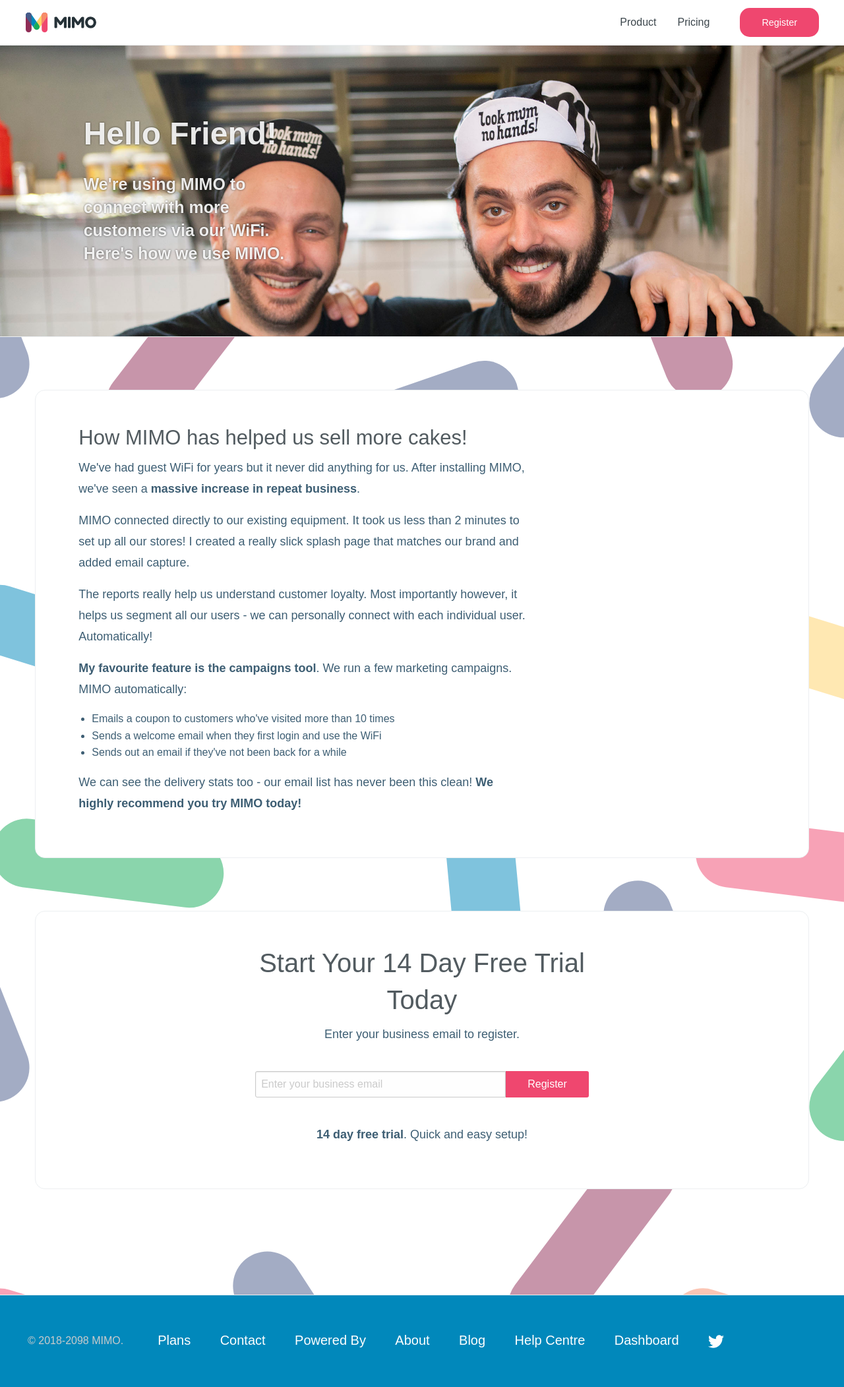
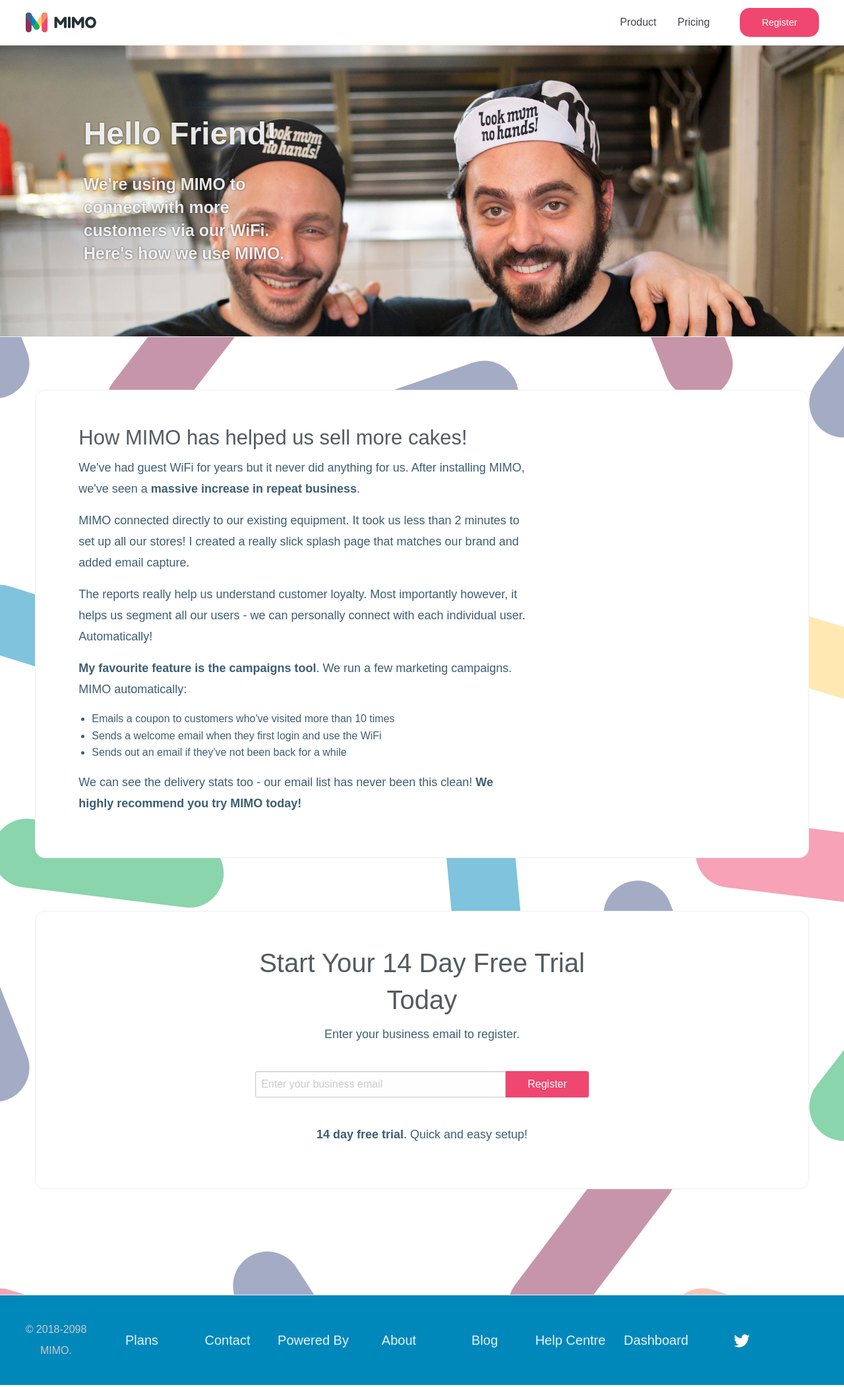
Before and after one commit to mimolabs/mimolabs.github.io, a Jekyll site: the page built from fb-land-3.html, in a window 1280 px wide. Shown: the whole page at 66% size. Built offline with Jekyll 4.4.1, drawn with Linux system fonts in a browser that asks for light colours.

Commit message:
footer mob

```diff
--- a/_includes/footer.html
+++ b/_includes/footer.html
@@ -1,37 +1,31 @@
-<footer class="footer-nav row expanded collapse">
-  <div class="footer-nav-left">
+<footer class="row expanded align-middle text-center">
+  <div class="small-12 large-expand">
     <p class="footer-copyright">© 2018-2098 MIMO.</p>
   </div>
-  <div class="footer-nav-center">
-    <ul class="footer-nav-menu">
-      <li class="footer-nav-menu-item">
+  <div class="small-6 medium-3 large-expand">
     <a href="/plans">Plans</a>
-      </li>
-      <li class="footer-nav-menu-item">
+  </div>
+  <div class="small-6 medium-3 large-expand">
     <a class="contact">Contact</a>
-      </li>
-      <li class="footer-nav-menu-item">
+  </div>
+  <div class="small-6 medium-3 large-expand">
     <a href="https://www.ct-networks.io" target="_blank">Powered By</a>
-      </li>
-      <li class="footer-nav-menu-item">
+  </div>
+  <div class="small-6 medium-3 large-expand">
     <a href="/about">About</a>
-      </li>
-      <li class="footer-nav-menu-item">
+  </div>
+  <div class="small-6 medium-3 large-expand">
     <a href="/blog">Blog</a>
-      </li>
-      <li class="footer-nav-menu-item">
+  </div>
+  <div class="small-6 medium-3 large-expand">
     <a href="http://docs.oh-mimo.com">Help Centre</a>
-      </li>
-      <li class="footer-nav-menu-item">
+  </div>
+  <div class="small-6 medium-3 large-expand">
     <a href="https://app.oh-mimo.com/#/">Dashboard</a>
-      </li>
-      <li class="footer-nav-menu-item">
+  </div>
+  <div class="small-6 medium-3 hide-for-large">
+  </div>
+  <div class="small-12 large-expand">
     <a href="https://twitter.com/ohmimo"><img class="footer-social-icon" src="images/logo/twitter-icon.svg" alt=""></a>
-      </li>
-    </ul>
-  </div>
-  <div class="footer-nav-right">
-    <ul class="footer-nav-menu-icons">
-    </ul>
   </div>
 </footer>
--- a/_includes/header.html
+++ b/_includes/header.html
@@ -6,7 +6,7 @@
   <link rel="icon" type="image/png" href="/images/favicon.ico">
   <!-- <link rel="stylesheet" href="https://cdnjs.cloudflare.com/ajax/libs/foundation/6.4.3/css/foundation-float.min.css" /> -->
   <link rel="stylesheet" href="{{ "/css/foundation.css" | prepend: site.baseurl }}">
-  <link rel="stylesheet" href="{{ "/css/site-201802081155.css" | prepend: site.baseurl }}">
+  <link rel="stylesheet" href="{{ "/css/site-201802081257.css" | prepend: site.baseurl }}">
   <link rel="canonical" href="{{ page.url | replace:'index.html','' | prepend: site.baseurl | prepend: site.url }}">
   <link rel="stylesheet" href="https://fonts.googleapis.com/icon?family=Material+Icons">
 
--- a/css/site-201802081155.css
+++ b/css/site-201802081257.css
@@ -315,31 +315,34 @@
 
 /*footer*/
 
+@media screen and (min-width: 1024px) {
+  footer {
+    padding-right: 90px!important;
+  }
+}
+
 footer {
-  padding-bottom: 20px;
-  padding-top: 20px;
+  padding: 20px 20px 20px 20px;
   background-color: white;
   color: rgba(39, 50, 56, 0.9);
   box-shadow: 0px 1000px 0px 1000px white;
   border-top: solid 1px #ECEFF1;
-}
-
-footer h4 {
-  font-size: 16px;
-  color: rgba(39, 50, 56, 0.9);
+  background-color: #0188bb;
 }
 
 footer a {
-  color: rgba(39, 50, 56, 0.9);
+  color: rgba(255, 255, 255, 0.9);
+  font-size: 20px;
+  margin-top: 10px;
+  margin-bottom: 10px;
 }
 
 footer a:hover {
-  color: rgba(142, 45, 86, 0.9);
-}
-
-footer ul {
-  list-style-type: none;
-  margin-left: 0px;
+  color: rgba(136, 196, 222, 0.9);
+  -webkit-transition: color 0.1s ease-out;
+  -moz-transition: color 0.1s ease-out;
+  -o-transition: color 0.1s ease-out;
+  transition: color 0.1s ease-out;
 }
 
 .social-button {
@@ -352,39 +355,10 @@
   width: auto;
 }
 
-footer .row.banner {
-  padding-top: 30px;
-  padding-bottom: 30px;
-}
-
-footer .accordion {
-  max-width: 350px;
-  margin-bottom: 30px;
-  background: transparent;
-}
-
-footer .accordion .accordion-title {
-  border: 0px;
-  padding-left: 0px;
-  color: rgba(255, 255, 255, 0.90);
-  font-size: 16px;
-}
-
-footer .accordion-title:hover, footer .accordion-title:focus {
-  background: transparent;
-}
-
-footer .accordion-content {
-  border: 0px;
-  background: transparent;
-}
-
-footer :last-child:not(.is-active) > .accordion-title {
-  border: 0px;
-}
-
-footer :last-child > .accordion-content:last-child {
-  border: 0px;
+.footer-copyright {
+  color: #cbcbcb;
+  font-size: 1rem;
+  padding-top: 1rem;
 }
 
 /*Home Page*/
@@ -717,87 +691,6 @@
   display: none;
 }
 
-.footer-nav {
-    max-width: 75rem;
-    margin-right: auto;
-    margin-left: auto;
-    display: -webkit-box;
-    display: -webkit-flex;
-    display: -ms-flexbox;
-    display: flex;
-    -webkit-box-orient: horizontal;
-    -webkit-box-direction: normal;
-    -webkit-flex-flow: row wrap;
-    -ms-flex-flow: row wrap;
-    flex-flow: row wrap;
-    -webkit-box-align: center;
-    -webkit-align-items: center;
-    -ms-flex-align: center;
-    align-items: center;
-    background-color: #0188bb;
-    padding: 2rem;
-    width: 100%;
-    -webkit-box-pack: center;
-    -webkit-justify-content: center;
-    -ms-flex-pack: center;
-    justify-content: center;
-}
-
-.footer-nav-left, .footer-nav-right {
-  -webkit-box-flex: 0;
-  -webkit-flex: 0 0 auto;
-  -ms-flex: 0 0 auto;
-  flex: 0 0 auto;
-  padding-right: 0.625rem;
-  padding-left: 0.625rem;
-  color: #fefefe;
-}
-
-.footer-copyright {
-  color: #cbcbcb;
-  font-size: 1rem;
-  padding-top: 1rem;
-}
-
-.footer-nav-center {
-  padding-right: 0.9375rem;
-  padding-left: 0.9375rem;
-}
-
-.footer-nav-center {
-  -webkit-box-flex: 1;
-  -webkit-flex: 1 1 0px;
-  -ms-flex: 1 1 0px;
-  flex: 1 1 0px;
-  padding-right: 0.625rem;
-  padding-left: 0.625rem;
-  padding-top: 14px;
-  min-width: 0;
-}
-
-.footer-nav-left, .footer-nav-right {
-  -webkit-box-flex: 0;
-  -webkit-flex: 0 0 auto;
-  -ms-flex: 0 0 auto;
-  flex: 0 0 auto;
-  padding-right: 2.625rem;
-  padding-left: 0.625rem;
-  color: #fefefe;
-}
-
-.footer-nav-menu-item {
-  display: inline-block;
-  margin-right: 2.5rem;
-  font-size: 1.25rem;
-  padding: 0.4rem 0;
-}
-
-.footer-nav-menu-item a {
-  color: #fefefe;
-  -webkit-transition: color 0.3s ease;
-  transition: color 0.3s ease;
-}
-
 .faqs {
   margin-bottom: 40px;
 }
```
Lines whose indentation alone changed are shown as unchanged.
